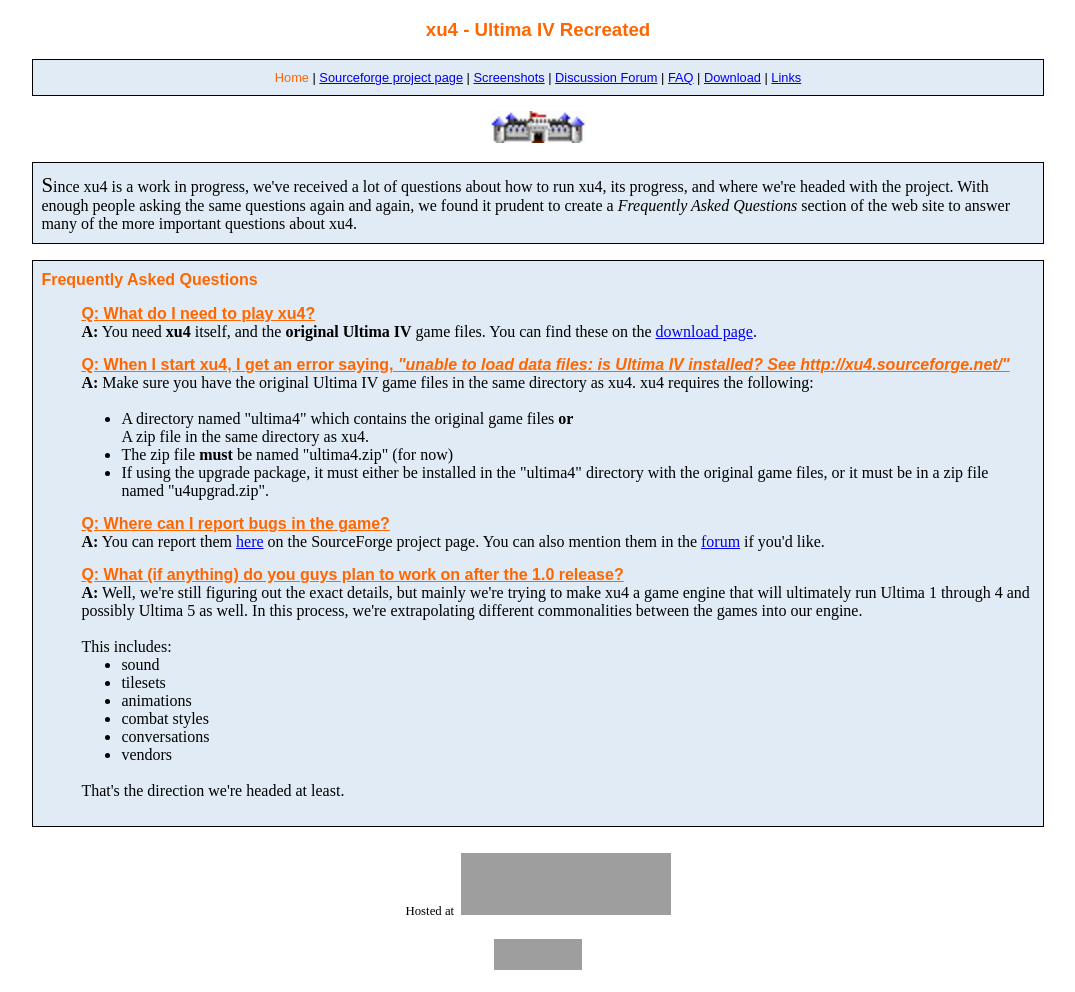
After one commit to TeaRex73/xu4-raspberry, a PHP site: page /faq.html in a window 1280 px wide. The commit adds this page. Shown: the whole page, without its empty margins (102-1177 px from the left). Run offline with PHP 8.4, Linux system fonts and the light colour scheme; grey boxes are pictures that could not be loaded.

Commit message:
Added a FAQ section to the web site
git-svn-id: svn://svn.code.sf.net/p/xu4/code/trunk@2004 694b2c84-8326-496a-a978-df44a0d360f4

```diff
--- a/web/css/xu4.css
+++ b/web/css/xu4.css
@@ -22,11 +22,9 @@
     text-align: center;
 }
 
-
 .selectedmenuitem {
     color: #ff6600;
 }
-
 
 .section {
     -moz-border-radius: .25em; padding-left: .5em;
@@ -55,6 +53,28 @@
     font-size: 65%;
 }
 
+ul li ul li {
+    list-style-type: disc;
+}
+
+.question {
+    font-family: sans-serif;
+    color: #ff6600;
+    font-weight: bold;
+    indent: 1cm;
+    text-decoration: underline;
+    list-style-type: none;
+    margin-top: 15px;
+}
+
+.answer {
+    list-style-type: none;
+}
+
+.large {
+    font-size: 130%;
+}
+
 img {
     border: none;
 }
--- /dev/null
+++ b/web/faq.html
@@ -0,0 +1,77 @@
+<!DOCTYPE html PUBLIC "-//W3C//DTD XHTML 1.0 Strict//EN" "DTD/xhtml1-strict.dtd">
+<html lang="en">
+<head>
+  <meta name="keywords" content="Ultima IV, Ultima 4, remake, Lord British, Linux, SDL, exult, party.sav" />
+  <meta http-equiv="Content-Type" content="text/html; charset=utf-8" />
+  <title>xu4 FAQ</title>
+  <link rel="stylesheet" type="text/css" href="css/xu4.css" />
+  <link rel="top" href="http://xu4.sourceforge.net/" title="xu4" />
+</head>
+<body>
+<div class="title"><h3><span class="heading">xu4 - Ultima IV Recreated</span></h3></div>
+<div class="menu">
+  <span class="selectedmenuitem">Home</span> |
+  <span class="menuitem"><a accesskey="2" href="http://sourceforge.net/projects/xu4">Sourceforge project page</a></span> |
+  <span class="menuitem"><a accesskey="3" href="screenshots.html">Screenshots</a></span> |
+  <span class="menuitem"><a accesskey="4" href="forum">Discussion Forum</a></span> |
+  <span class="menuitem"><a accesskey="5" href="faq.html">FAQ</a></span> |
+  <span class="menuitem"><a accesskey="6" href="download.php">Download</a></span> |
+  <span class="menuitem"><a accesskey="7" href="links.html">Links</a></span>
+</div>
+<div class="divider">
+  <img src="images/small-castle.png" width="96" height="32" alt="[picture of Ultima 4 castle]"/>
+</div>
+<div class="section" id="info">
+  <span class="large">S</span>ince xu4 is a work in progress, we've received a lot of questions about how to run xu4, its
+  progress, and where we're headed with the project.  With enough people asking the same questions
+  again and again, we found it prudent to create a <i>Frequently Asked Questions</i> section of
+  the web site to answer many of the more important questions about xu4.
+</div>
+<p />
+<div class="section" id="faq">
+  <span class="heading">Frequently Asked Questions</span>
+  <ul>
+    <li class="question"><b>Q:</b> What do I need to play xu4?</li>
+    <li class="answer"><b>A:</b> You need <b>xu4</b> itself, and the <b>original Ultima IV</b> game files. You can find these on the <a href="download.php">download page</a>.</li>
+    <li class="question"><b>Q:</b> When I start xu4, I get an error saying, <i>"unable to load data files: is Ultima IV installed?  See http://xu4.sourceforge.net/"</i></li>
+    <li class="answer"><b>A:</b> Make sure you have the original Ultima IV game files in the same directory as xu4. xu4 requires the following:<br /><br />
+      <ul>
+        <li>A directory named "ultima4" which contains the original game files <b>or</b><br />
+            A zip file in the same directory as xu4.</li>
+        <li>The zip file <b>must</b> be named "ultima4.zip" (for now)</li>
+        <li>If using the upgrade package, it must either be installed in the "ultima4" directory
+            with the original game files, or it must be in a zip file named "u4upgrad.zip".</li>
+      </ul>
+    </li>
+    <li class="question"><b>Q:</b> Where can I report bugs in the game?</li>
+    <li class="answer"><b>A:</b> You can report them <a href="http://sourceforge.net/tracker/?atid=417353&amp;group_id=36225&amp;func=browse">here</a> on the SourceForge project page.
+      You can also mention them in the <a href="forum">forum</a> if you'd like.</li>
+    <li class="question"><b>Q:</b> What (if anything) do you guys plan to work on after the 1.0 release?</li>
+    <li class="answer"><b>A:</b> Well, we're still figuring out the exact details, but mainly we're trying to make xu4 a game engine that will ultimately run Ultima 1 through 4 and possibly Ultima 5 as well. In this process, we're extrapolating different commonalities between the games into our engine.<br /><br />
+
+      This includes:
+      <ul>
+        <li>sound</li>
+        <li>tilesets</li>
+        <li>animations</li>
+        <li>combat styles</li>
+        <li>conversations</li>
+        <li>vendors</li>
+      </ul><br />
+      That's the direction we're headed at least.
+    </li>
+  </ul>
+</div>
+<p />
+<div class="footer" id="host">
+  Hosted at&nbsp;
+  <a href="http://sourceforge.net"><img src="http://sourceforge.net/sflogo.php?group_id=36225&amp;type=5" width="210" height="62" alt="SourceForge Logo" /></a>
+</div>
+
+<div class="footer" id="w3">
+  <a href="http://validator.w3.org/check/referer"><img src="http://www.w3.org/Icons/valid-xhtml10"
+    alt="Valid XHTML 1.0!" height="31" width="88" /></a>
+</div>
+
+</body>
+</html>
--- a/web/index.php
+++ b/web/index.php
@@ -27,8 +27,9 @@
   <span class="menuitem"><a accesskey="2" href="http://sourceforge.net/projects/xu4">Sourceforge project page</a></span> |
   <span class="menuitem"><a accesskey="3" href="screenshots.html">Screenshots</a></span> |
   <span class="menuitem"><a accesskey="4" href="forum">Discussion Forum</a></span> |
-  <span class="menuitem"><a accesskey="5" href="download.php">Download</a></span> |
-  <span class="menuitem"><a accesskey="6" href="links.html">Links</a></span>
+  <span class="menuitem"><a accesskey="5" href="faq.html">FAQ</a></span> |
+  <span class="menuitem"><a accesskey="6" href="download.php">Download</a></span> |
+  <span class="menuitem"><a accesskey="7" href="links.html">Links</a></span>
 </div>
 <div class="divider">
   <img src="images/small-castle.png" width="96" height="32" alt="[picture of Ultima 4 castle]"/>
--- a/web/links.html
+++ b/web/links.html
@@ -13,7 +13,8 @@
   <span class="menuitem"><a accesskey="2" href="http://sourceforge.net/projects/xu4">Sourceforge project page</a></span> |
   <span class="menuitem"><a accesskey="3" href="screenshots.html">Screenshots</a></span> |
   <span class="menuitem"><a accesskey="4" href="forum">Discussion Forum</a></span> |
-  <span class="menuitem"><a accesskey="5" href="download.php">Download</a></span> |
+  <span class="menuitem"><a accesskey="5" href="faq.html">FAQ</a></span> |
+  <span class="menuitem"><a accesskey="6" href="download.php">Download</a></span> |
   <span class="selectedmenuitem">Links</span>
 </div>
 <div class="section">
--- a/web/screenshots.html
+++ b/web/screenshots.html
@@ -13,8 +13,9 @@
   <span class="menuitem"><a accesskey="2" href="http://sourceforge.net/projects/xu4">Sourceforge project page</a></span> |
   <span class="selectedmenuitem">Screenshots</span> |
   <span class="menuitem"><a accesskey="4" href="forum">Discussion Forum</a></span> |
-  <span class="menuitem"><a accesskey="5" href="download.php">Download</a></span> |
-  <span class="menuitem"><a accesskey="6" href="links.html">Links</a></span>
+  <span class="menuitem"><a accesskey="5" href="faq.html">FAQ</a></span> |
+  <span class="menuitem"><a accesskey="6" href="download.php">Download</a></span> |
+  <span class="menuitem"><a accesskey="7" href="links.html">Links</a></span>
 </div>
 <div class="section">
   <span class="heading">Game Screenshots</span><br /><br />
```
